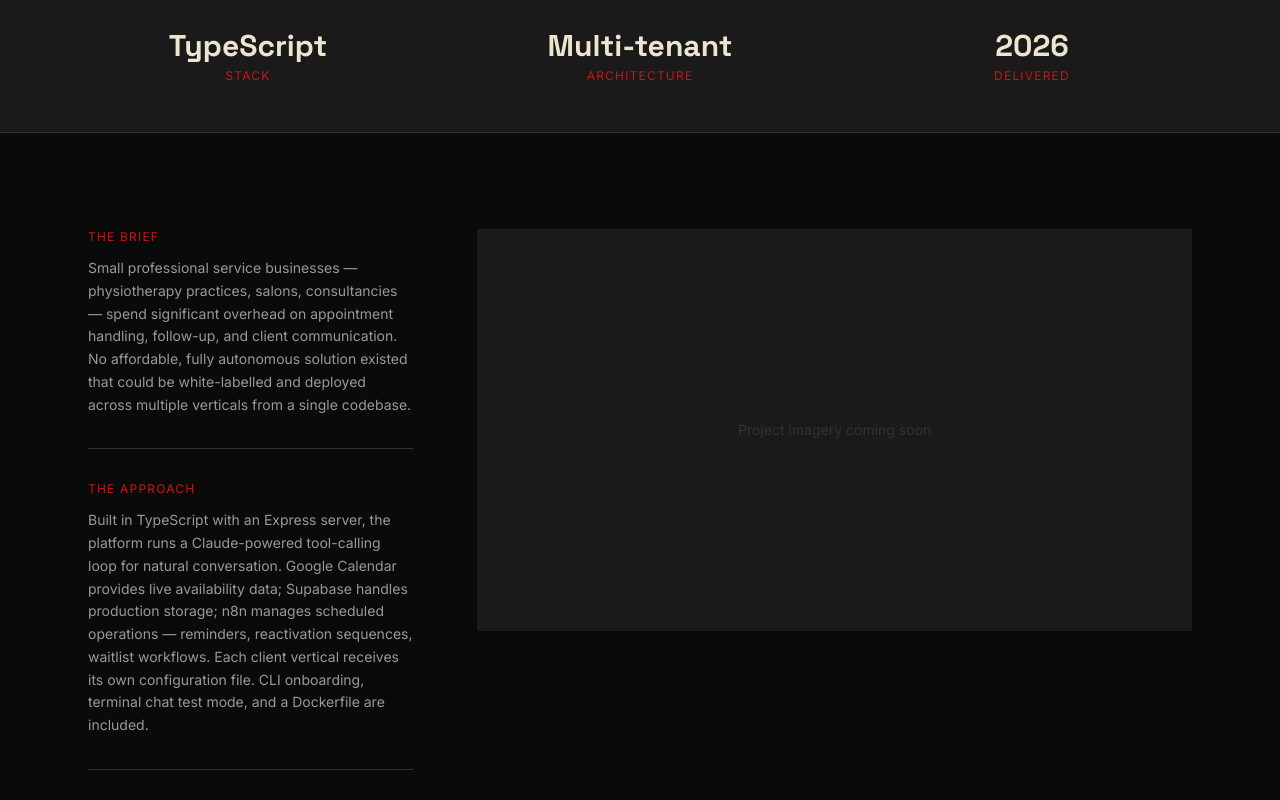
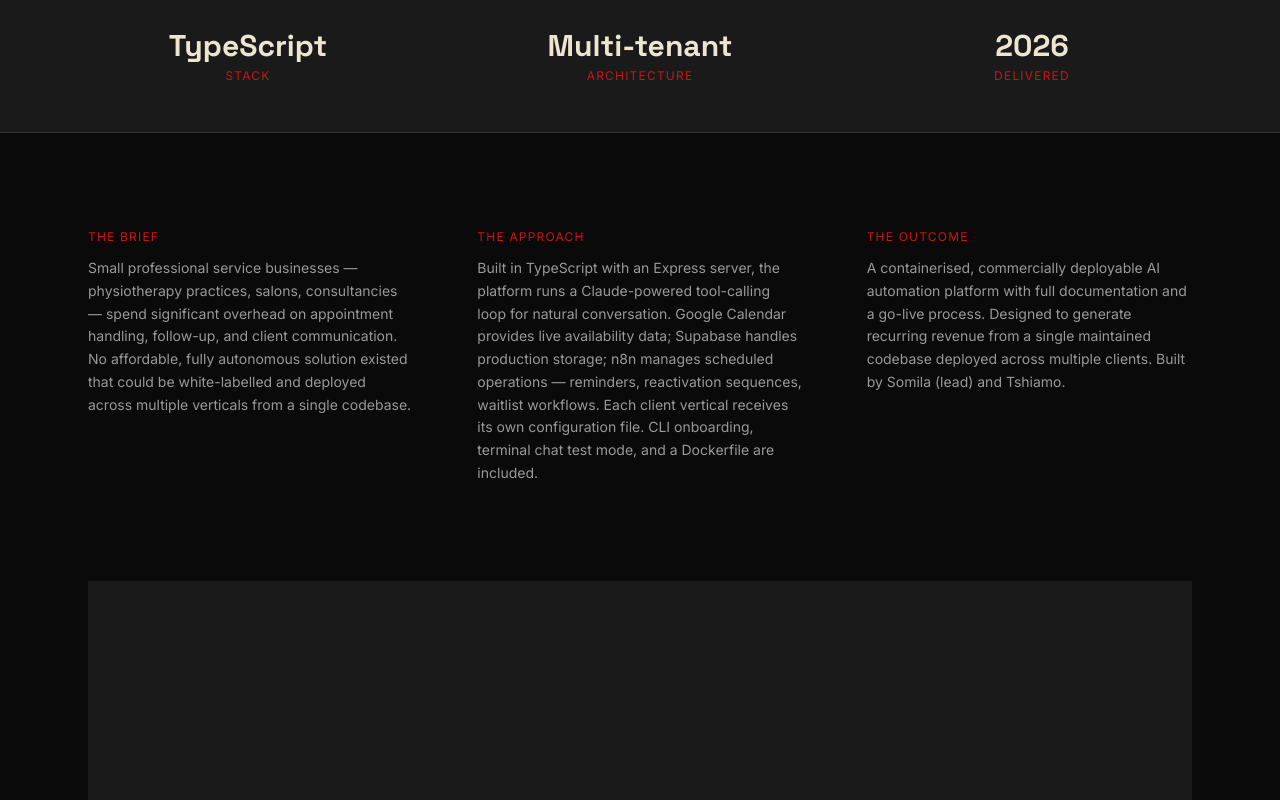
Before and after one commit to 0xSomila/catalyst7-website, a Next.js app: page /work/c7-automation-os in a window 1280 px wide. Shown: the part 540-1340 px from the top of the page. Built offline with nearby package versions, Linux system fonts and the light colour scheme.

Commit message:
Display project images at natural portrait proportions, no cropping
Text section moved to 3-col row above images. Images render at full natural height in 2-col grid — no forced aspect ratios, no object-cover.

Co-Authored-By: Claude Sonnet 4.6 <noreply@anthropic.com>

```diff
--- a/app/work/[slug]/page.tsx
+++ b/app/work/[slug]/page.tsx
@@ -405,9 +405,9 @@ export default async function WorkSlugPage({
       </section>
 
       {/* Case Study Body */}
-      <section className="py-24 px-6 max-w-6xl mx-auto grid grid-cols-1 md:grid-cols-3 gap-16">
-        <div className="md:col-span-1">
-          <div className="border-b border-[#333333] pb-8 mb-8">
+      <section className="py-24 px-6 max-w-6xl mx-auto">
+        <div className="grid grid-cols-1 md:grid-cols-3 gap-16 mb-24">
+          <div className="border-b border-[#333333] pb-8 md:border-b-0 md:pb-0">
             <p className="text-[#CC1414] text-xs uppercase tracking-widest mb-3">
               The Brief
             </p>
@@ -415,7 +415,7 @@ export default async function WorkSlugPage({
               {project.brief}
             </p>
           </div>
-          <div className="border-b border-[#333333] pb-8 mb-8">
+          <div className="border-b border-[#333333] pb-8 md:border-b-0 md:pb-0">
             <p className="text-[#CC1414] text-xs uppercase tracking-widest mb-3">
               The Approach
             </p>
@@ -432,17 +432,18 @@ export default async function WorkSlugPage({
             </p>
           </div>
         </div>
-        <div className="md:col-span-2">
+
         {project.images && project.images.length > 0 ? (
-            <div className={`grid gap-3 ${project.images.length === 2 ? "grid-cols-2" : "grid-cols-2"}`}>
+          <div className="grid grid-cols-2 gap-4">
             {project.images.map((src, i) => (
-                <div key={i} className="relative w-full overflow-hidden bg-[#1A1A1A]" style={{ aspectRatio: "3/4" }}>
+              <div key={i} className="w-full bg-[#1A1A1A]">
                 <Image
                   src={src}
                   alt={`${project.title} — image ${i + 1}`}
-                    fill
-                    className="object-cover object-center"
-                    sizes="(max-width: 768px) 50vw, 33vw"
+                  width={0}
+                  height={0}
+                  sizes="(max-width: 768px) 100vw, 50vw"
+                  style={{ width: "100%", height: "auto", display: "block" }}
                 />
               </div>
             ))}
@@ -452,7 +453,6 @@ export default async function WorkSlugPage({
             <p className="text-[#333333] text-sm">Project imagery coming soon</p>
           </div>
         )}
-        </div>
       </section>
 
       {/* Next Project */}
```
Lines whose indentation alone changed are shown as unchanged.
